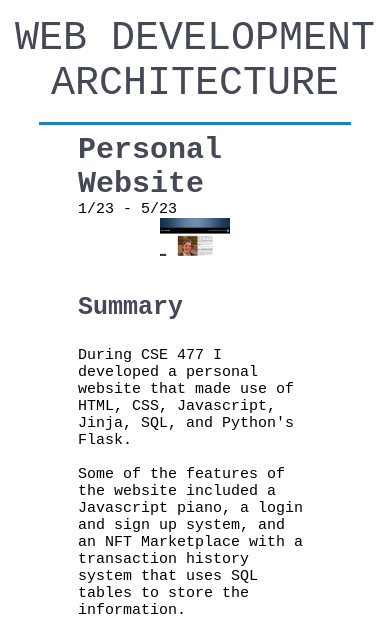
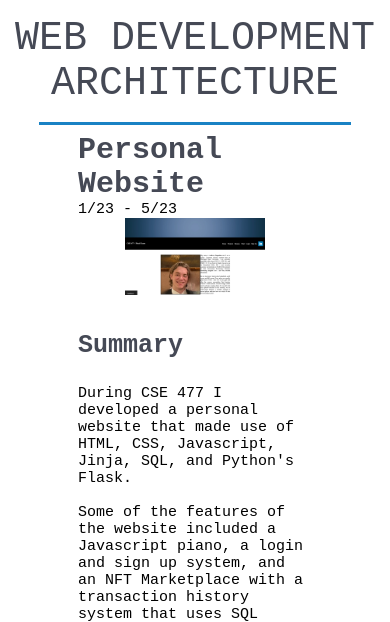
Before and after one commit to AndrewDag/Personal-Website, a Flask app: page /school-projects in a window 390 px wide. Shown: the part 1886-2508 px from the top of the page. Run offline with Flask 3, Linux system fonts and the light colour scheme.

Commit message:
increasing main image size

```diff
--- a/flask_app/static/main/new_css/new_personal.css
+++ b/flask_app/static/main/new_css/new_personal.css
@@ -102,8 +102,10 @@
 
 #mainimage
 {
-    width: 30%;
+    width: 60%;
     height: auto;
+    max-width: 400px;
+    max-height: 400px;
 
     margin-bottom: 5%;
 }
@@ -214,4 +216,9 @@
     {
         height: 30px;
     }
+
+    #mainimage
+    {
+        width: 60%;
+    }
 }
```
